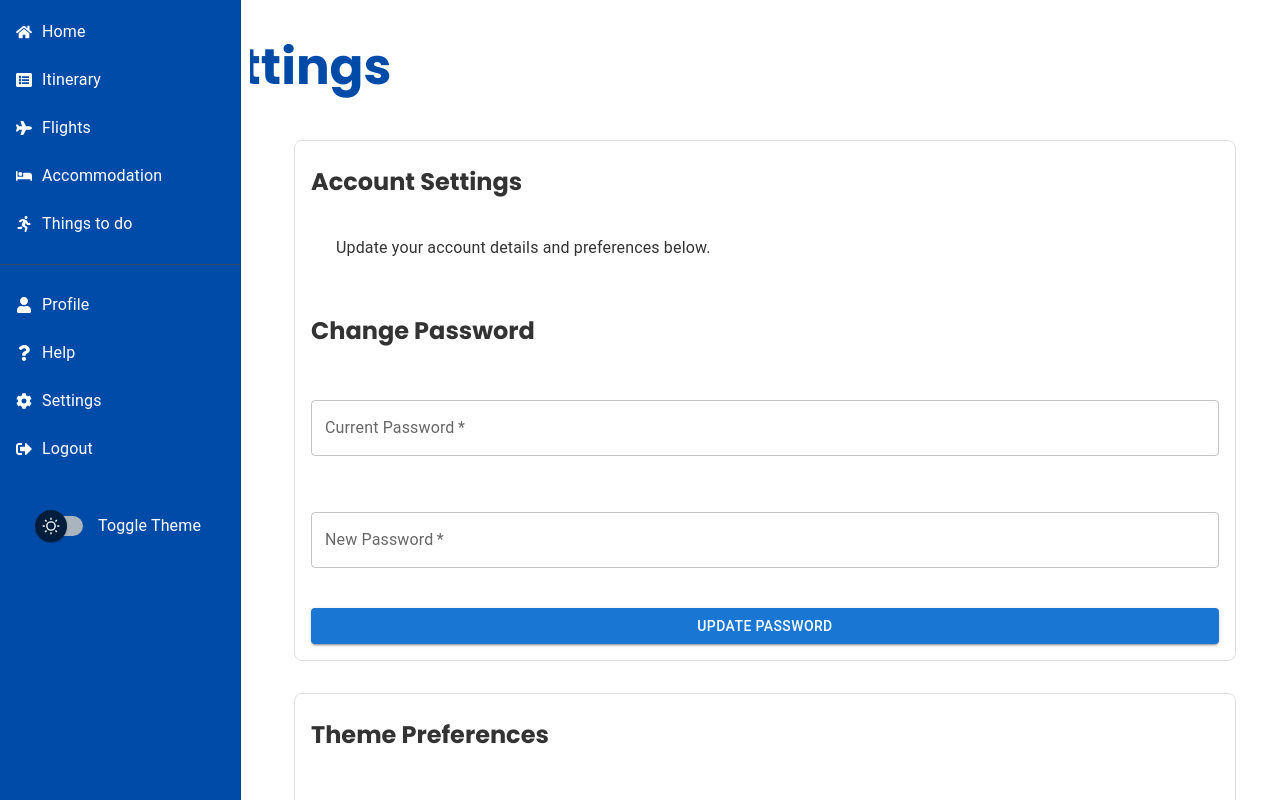
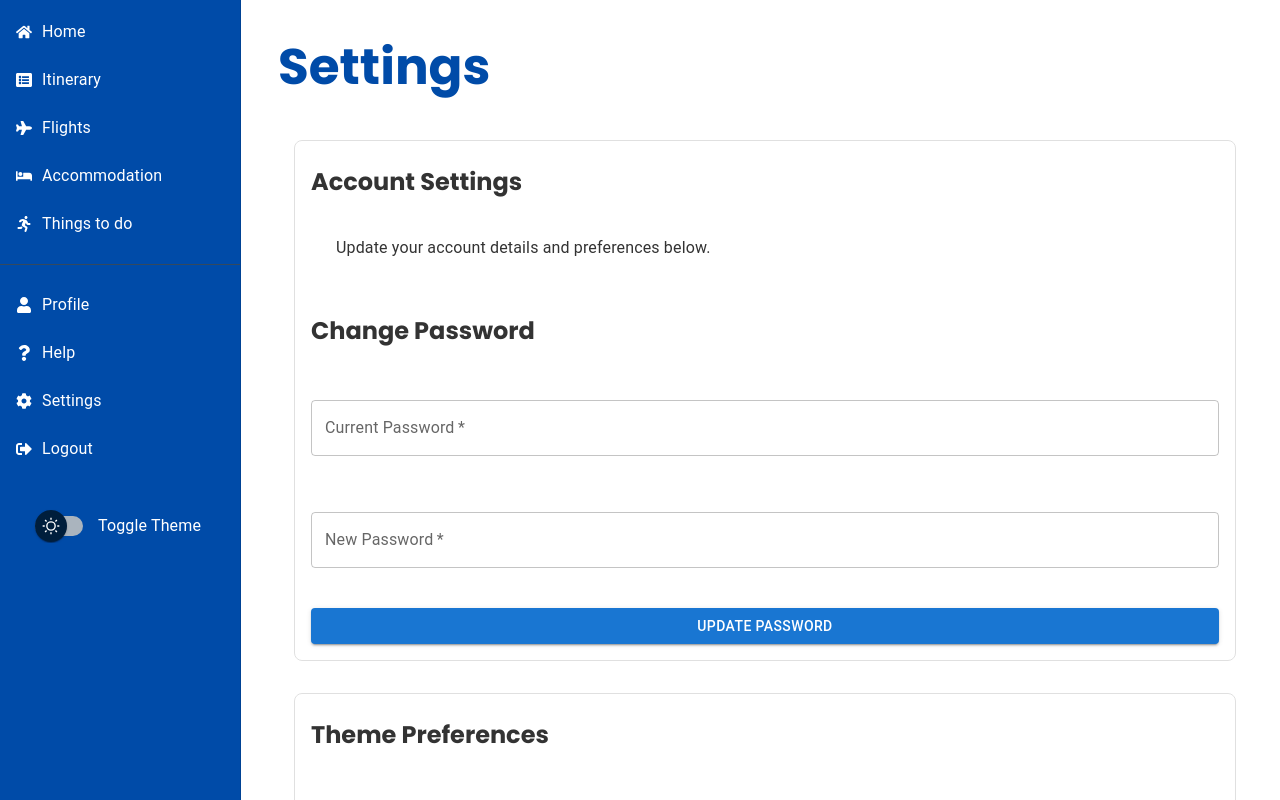
Before and after one commit to COS301-SE-2024/AI-Trip-Creator, a React (Create React App) app in the folder ai-trip-creator/: page /settings in a window 1280 px wide. Built offline with nearby package versions, Linux system fonts and the light colour scheme; no server answers; what @nextui-org/react, react-chatbot-kit would draw is missing.

Commit message:
Adjusted headings for help and settings

```diff
--- a/ai-trip-creator/src/components/dashboard/help.js
+++ b/ai-trip-creator/src/components/dashboard/help.js
@@ -56,7 +56,7 @@ const Help = () => {
         <Sidebar />
       </div>
       <div style={contentStyles } >
-        <h1 style={{marginTop: "10px", marginLeft: "10px"}}>Help</h1>
+        <h1 style={{marginTop: "10px", marginLeft: "16px"}}>Help</h1>
         <div className="help-content" style={{ marginLeft: "10px"}}>
           <h2>How to Use the AI Trip Creator</h2>
           <p>
--- a/ai-trip-creator/src/components/dashboard/settings.js
+++ b/ai-trip-creator/src/components/dashboard/settings.js
@@ -117,7 +117,7 @@ const Settings = () => {
           <h1
           style={{
             position: "relative",
-            marginLeft: "-115px",
+            marginLeft: "-16px",
             marginTop: "10px",
             marginBottom: "20px",
             overflowY: "auto",
```
